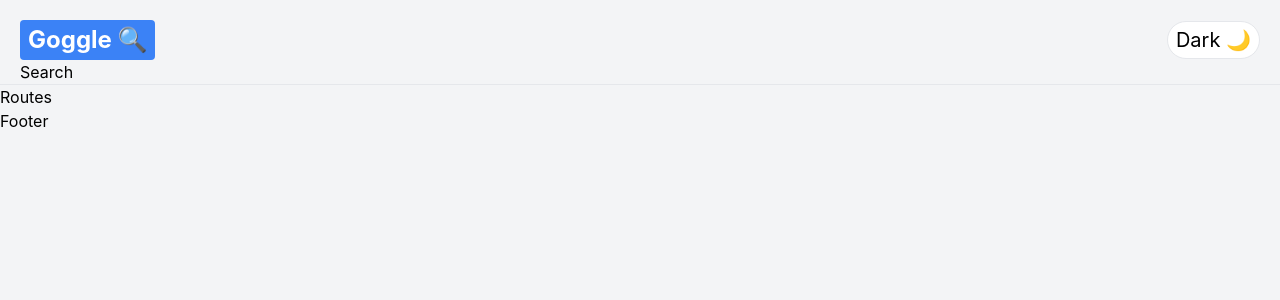
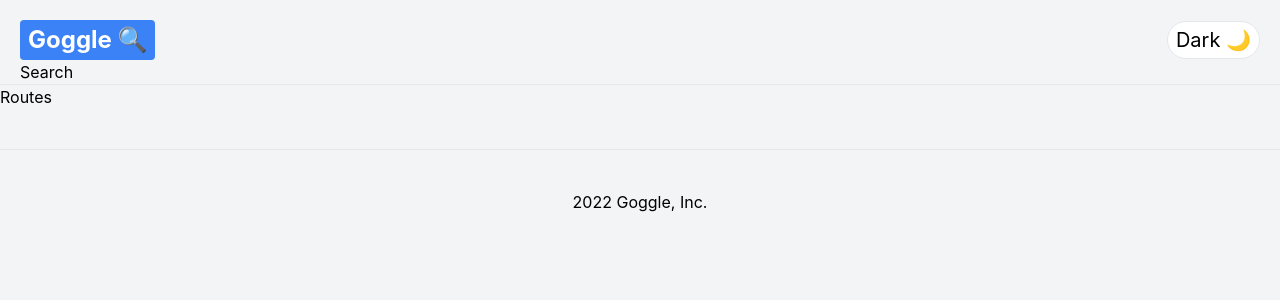
Before and after one commit to Tymkar/goggle-search, a React (Create React App) app: page / in a window 1280 px wide. Shown: the top 300 px of the page. Built offline with nearby package versions, Linux system fonts and the light colour scheme.

Commit message:
Footer component

```diff
--- a/src/components/Footer.js
+++ b/src/components/Footer.js
@@ -2,8 +2,8 @@
 
 export const Footer = () => {
   return (
-    <div>
-      <h1>Footer</h1>
+    <div className="text-center p-10 mt-10 border-t dark:border-gray-700 border-gray-200">
+      <h1>2022 Goggle, Inc.</h1>
     </div>
   );
 };
```
